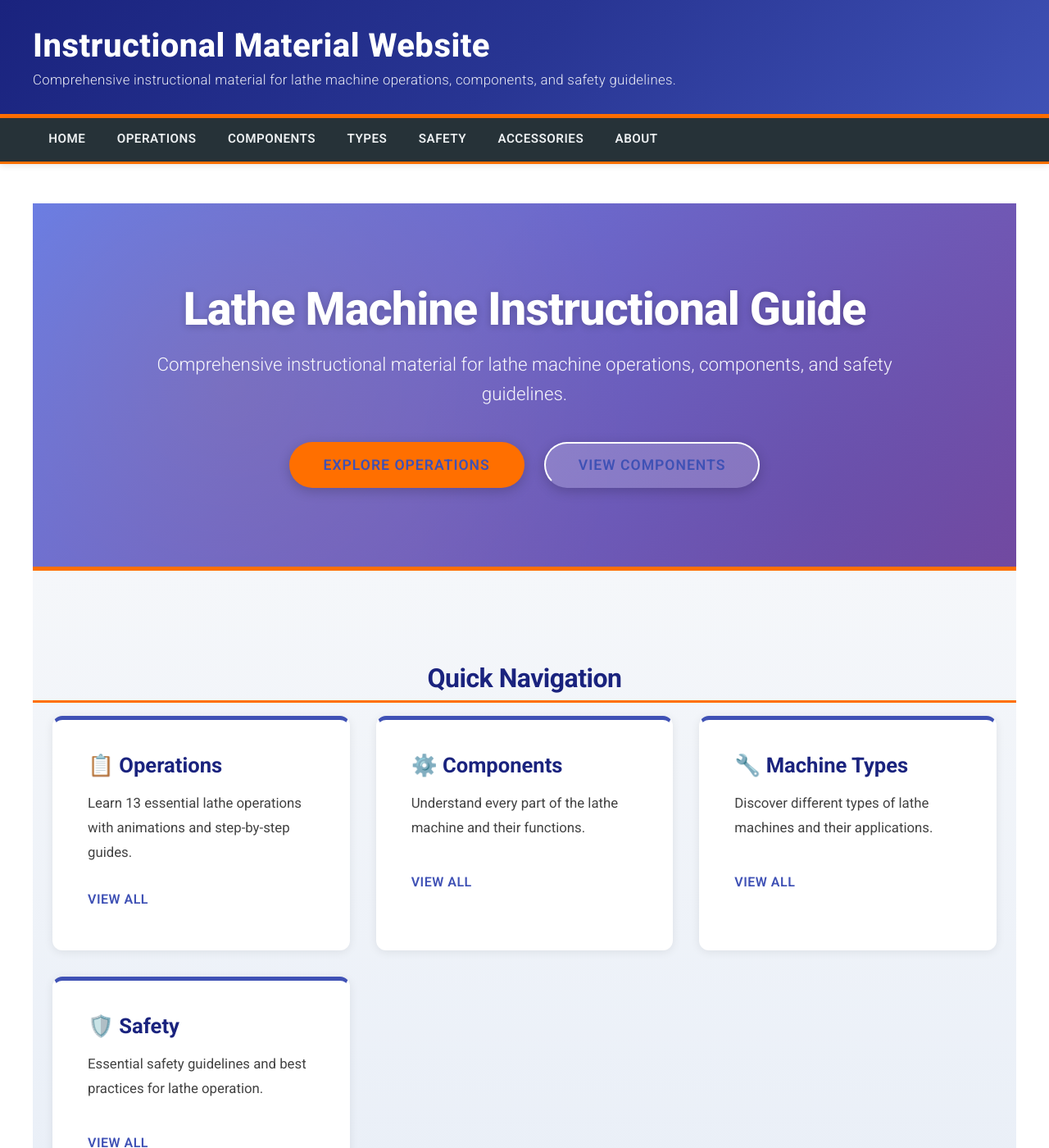
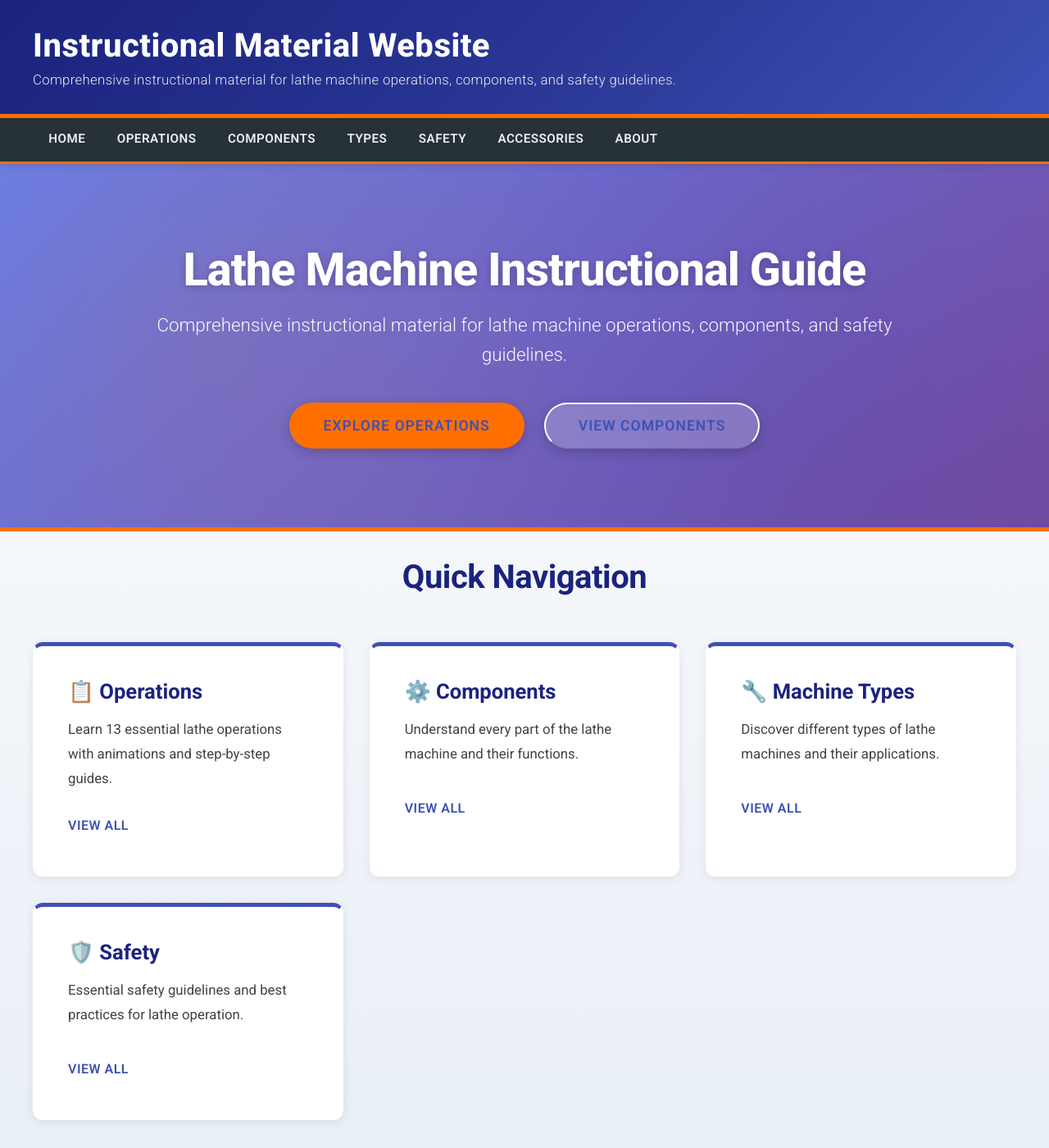
Before and after one commit to chivarly/staticwebsite, a Jekyll site: the page built from index.md, in a window 1280 px wide and 1400 px high. Shown: the whole window at 82% size. Built offline with Jekyll 4.4.1, drawn with Linux system fonts in a browser that asks for light colours.

Commit message:
tweak home page design

```diff
--- a/assets/css/home.css
+++ b/assets/css/home.css
@@ -6,6 +6,10 @@
   text-align: center;
   position: relative;
   overflow: hidden;
+  /* min-height: calc(100vh - 21.1rem); */
+  display: flex;
+  justify-content: center;
+  align-items: center;
 }
 
 .hero-section::before {
@@ -95,17 +99,19 @@
 /* Quick Links Section */
 .quick-links {
   background: linear-gradient(180deg, #f5f7fa 0%, #e8eef7 100%);
-  padding: 5rem 0;
+  /* padding: 5rem 0; */
+  padding-bottom: 5rem;
   border-top: 5px solid #ff6f00;
 }
 
-.quick-links h2 {
+.quick-links .wrapper h2 {
   text-align: center;
   font-size: 2.5rem;
   color: #1a237e;
   margin-bottom: 3rem;
   font-weight: 700;
   letter-spacing: -0.5px;
+  border: none;
 }
 
 .quick-links-grid {
@@ -189,9 +195,9 @@
 
 /* Content Section ({{ content }}) */
 .page-content {
-  max-width: 1200px;
+  /* max-width: 1200px; */
   margin: 0 auto;
-  padding: 3rem 1.5rem;
+  /* padding: 3rem 1.5rem; */
 }
 
 .page-content h2 {
@@ -219,7 +225,7 @@
   margin-bottom: 1.5rem;
   background: linear-gradient(180deg, #f5f7fa 0%, #e8eef7 100%);
   border-radius: 10px;
-  padding-block: 1rem;
+  padding: 1rem 1.5rem 1rem 2rem;
 }
 
 .page-content li {
@@ -256,6 +262,13 @@
   text-align: left;
 }
 
+.content-wrapper {
+  max-width: 1200px;
+  padding-top: 2rem;
+  margin-inline: auto;
+  padding-inline: 1.5rem;
+}
+
 /* Responsive Design */
 @media (max-width: 992px) {
   .hero-section h1 {
@@ -281,9 +294,9 @@
 }
 
 @media (max-width: 768px) {
-  .hero-section {
+  /* .hero-section {
     padding: 4rem 1.5rem;
-  }
+  } */
 
   .hero-section h1 {
     font-size: 2.2rem;
@@ -293,9 +306,9 @@
     font-size: 1.05rem;
   }
 
-  .quick-links {
+  /* .quick-links {
     padding: 3rem 0;
-  }
+  } */
 
   .quick-links h2 {
     font-size: 1.8rem;
@@ -325,15 +338,15 @@
     padding: 1rem 1.5rem;
   }
 
-  .page-content {
+  /* .page-content {
     padding: 2rem 1rem;
-  }
+  } */
 }
 
 @media (max-width: 600px) {
-  .hero-section {
+  /* .hero-section {
     padding: 3rem 1rem;
-  }
+  } */
 
   .hero-section h1 {
     font-size: 1.8rem;
--- a/assets/css/style.css
+++ b/assets/css/style.css
@@ -4,3 +4,15 @@
   margin: 0;
   font-family: Roboto, sans-serif;
 }
+
+.page-content-article,
+.post.operation,
+.operation-nav {
+    padding-inline: 1.5rem;
+    max-width: 1200px;
+    margin-inline: auto;
+}
+
+.post.operation {
+  margin-top: 2rem;
+}
--- a/index.md
+++ b/index.md
@@ -3,7 +3,7 @@
 title: Lathe Machine Instructional Guide
 permalink: /
 ---
-
+<div class="content-wrapper">
 # Welcome to the Lathe Machine Instructional Guide
 
 This comprehensive resource provides everything you need to understand, operate, and maintain lathe machines safely and effectively.
@@ -35,3 +35,4 @@
 | [About]({{ '/pages/about.html' | relative_url }}) | How to use this guide |
 
 **Start with Safety, then choose your learning path!**
+</div>
```
